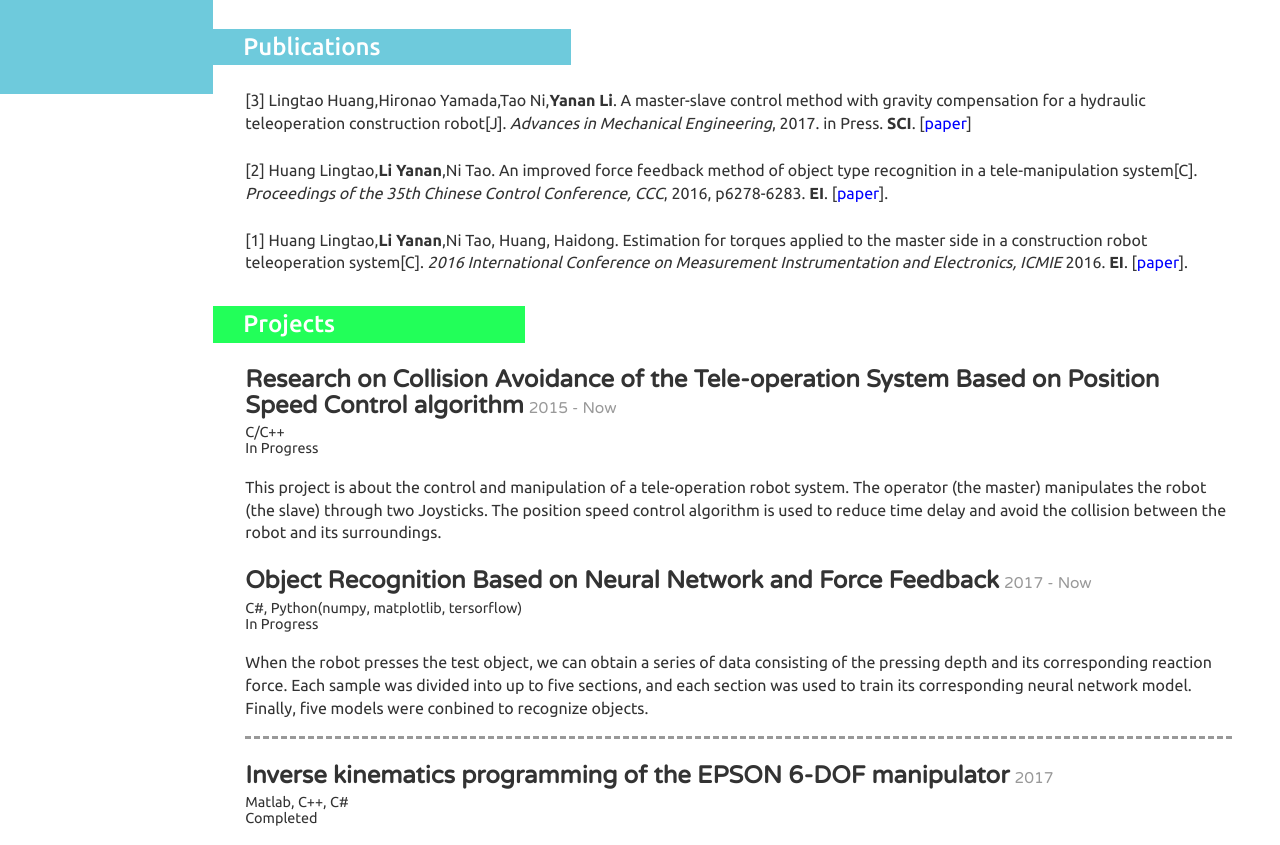
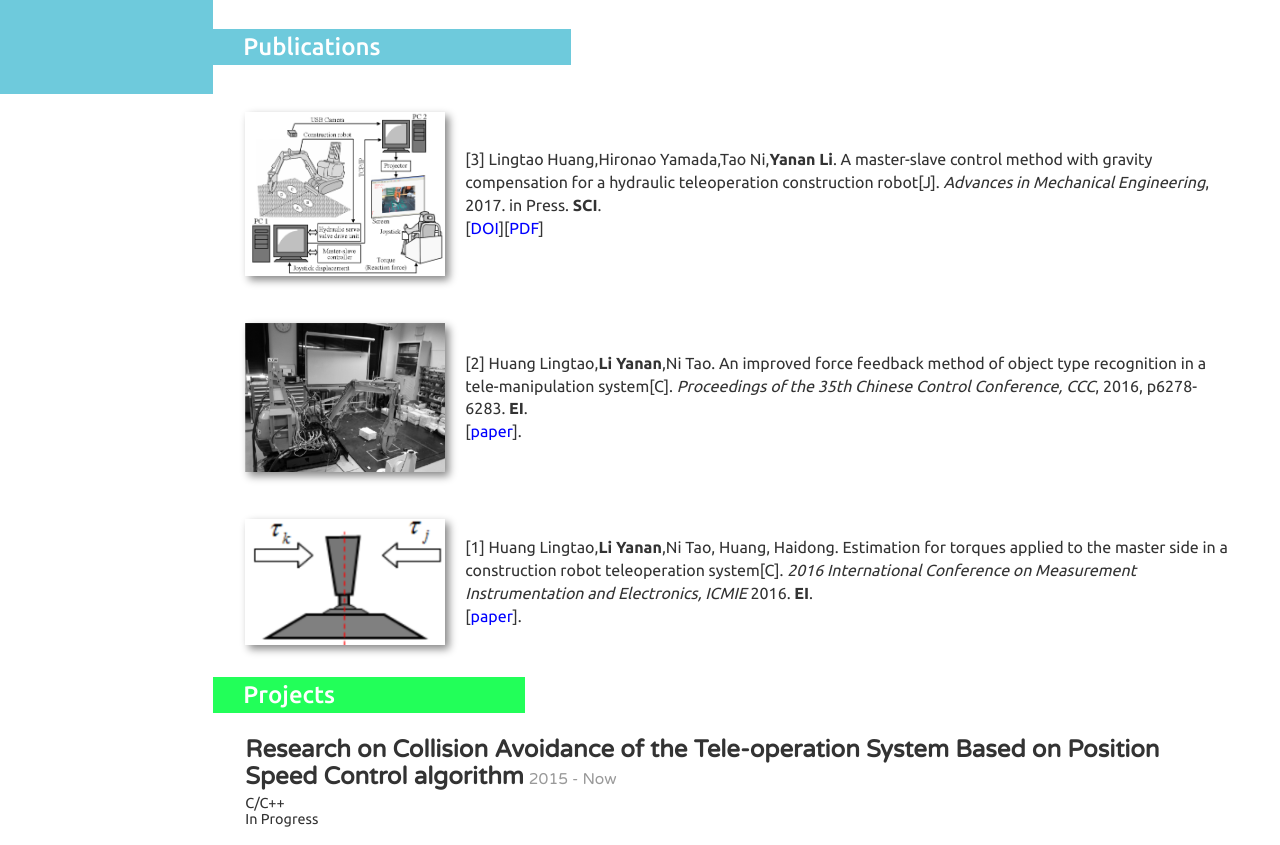
Before and after one commit to LeeYanan/leeyanan.github.io, a plain HTML site: page index.html in a window 1280 px wide. Shown: the part 706-1551 px from the top of the page. Drawn offline with Linux system fonts and the light colour scheme; files whose address does not match are found by name.

Commit message:
publication images

```diff
--- a/index.html
+++ b/index.html
@@ -113,13 +113,52 @@
 		 <div class="publication">
 			 <h3 class="clr1">Publications</h3>
 			 <div class="publication_details">
-			 	[3] Lingtao Huang,Hironao Yamada,Tao Ni,<b>Yanan Li</b>. A master-slave control method with gravity compensation for a hydraulic teleoperation construction robot[J]. <em>Advances in Mechanical Engineering</em>, 2017. in Press. <b>SCI</b>. [<a href="http://journals.sagepub.com/doi/full/10.1177/1687814017709701" target="_blank">paper</a>]
+				 <table>
+				 	<tr>
+				 		<td width="220px">
+				 			<img src="./publications/3.png" width="200px" style="box-shadow: 4px 4px 8px #888">
+				 		</td>
+				 		<td>
+				 			[3] Lingtao Huang,Hironao Yamada,Tao Ni,<b>Yanan Li</b>. A master-slave control method with gravity compensation for a hydraulic teleoperation construction robot[J]. <em>Advances in Mechanical Engineering</em>, 2017. in Press. <b>SCI</b>. <br>
+				 			[<a href="http://journals.sagepub.com/doi/full/10.1177/1687814017709701" target="_blank">DOI</a>][<a href="http://journals.sagepub.com/doi/pdf/10.1177/1687814017709701" target="_blank">PDF</a>]
+				 		</td>
+				 	</tr>
+				 	<tr>&nbsp</tr>
+					<tr>&nbsp</tr>
+					<tr>&nbsp</tr>
+				 </table>
 			 </div>
 			 <div class="publication_details">
-			 	[2] Huang Lingtao,<b>Li Yanan</b>,Ni Tao. An improved force feedback method of object type recognition in a tele-manipulation system[C]. <em>Proceedings of the 35th Chinese Control Conference, CCC</em>, 2016, p6278-6283. <b>EI</b>. [<a href="./publications/Article number 7554342.caj" target="_blank">paper</a>].
+				 <table>
+				 	<tr>
+				 		<td width="220px">
+				 			<img src="./publications/Article number 7554342.png" width="200px" style="box-shadow: 4px 4px 8px #888">
+				 		</td>
+				 		<td>
+				 			[2] Huang Lingtao,<b>Li Yanan</b>,Ni Tao. An improved force feedback method of object type recognition in a tele-manipulation system[C]. <em>Proceedings of the 35th Chinese Control Conference, CCC</em>, 2016, p6278-6283. <b>EI</b>. <br>
+				 			[<a href="./publications/Article number 7554342.caj" target="_blank">paper</a>].
+				 		</td>
+				 	</tr>
+				 	<tr>&nbsp</tr>
+					<tr>&nbsp</tr>
+					<tr>&nbsp</tr>
+				 </table>
 			 </div>
-			 <div class="publication_details">
-			 	[1] Huang Lingtao,<b>Li Yanan</b>,Ni Tao, Huang, Haidong. Estimation for torques applied to the master side in a construction robot teleoperation system[C]. <em>2016 International Conference on Measurement Instrumentation and Electronics, ICMIE</em> 2016. <b>EI</b>. [<a href="./publications/Article number 04001.pdf" target="_blank">paper</a>].
+			  <div class="publication_details">
+				 <table>
+				 	<tr>
+				 		<td width="220px">
+				 			<img src="./publications/Article number 04001.png" width="200px" style="box-shadow: 4px 4px 8px #888">
+				 		</td>
+				 		<td>
+				 			[1] Huang Lingtao,<b>Li Yanan</b>,Ni Tao, Huang, Haidong. Estimation for torques applied to the master side in a construction robot teleoperation system[C]. <em>2016 International Conference on Measurement Instrumentation and Electronics, ICMIE</em> 2016. <b>EI</b>. <br>
+				 			[<a href="./publications/Article number 04001.pdf" target="_blank">paper</a>].
+				 		</td>
+				 	</tr>
+				 	<tr>&nbsp</tr>
+					<tr>&nbsp</tr>
+					<tr>&nbsp</tr>
+				 </table>
 			 </div>
 		 </div>
 
```
Also changed, not shown: images/avt.png (deleted), images/g4.jpg (deleted), publications/3.png (added), publications/Article number 04001.png (added), publications/Article number 7554342.png (added).
